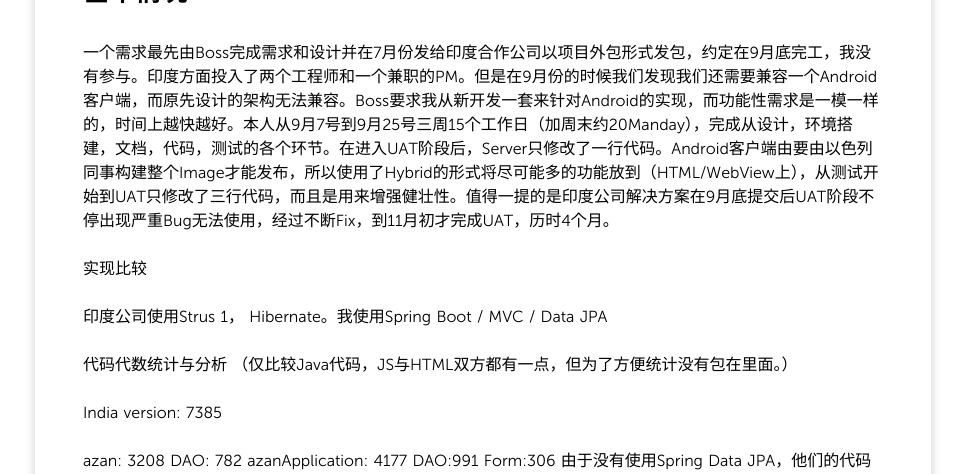
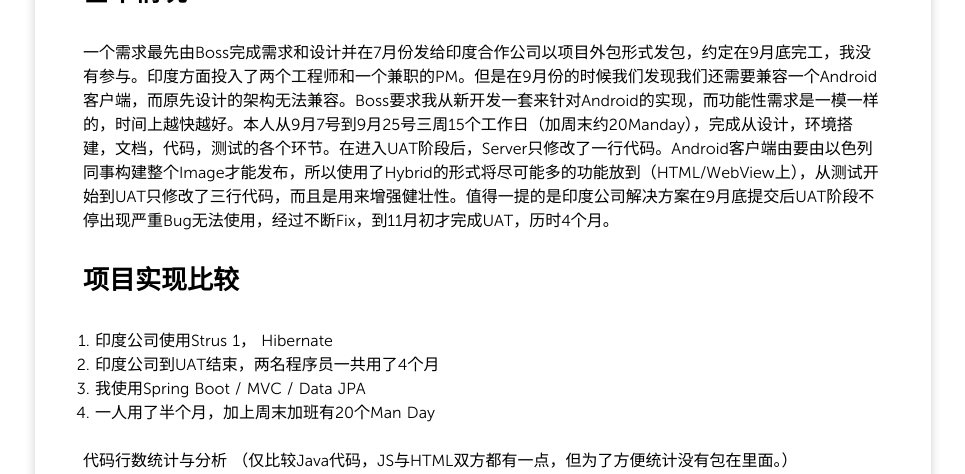
Before and after one commit to dashjim/dashjim.github.com, a Jekyll site: the page built from _posts/2015/2015-11-17-1-to-11-?-The-Factors-That-Cause-Programer-Perform-Differently.md, in a window 1280 px wide and 1400 px high, scrolled down 357 px. Shown: the top 474 px of the window, without its empty margins (157-1122 px from the left). Built offline with Jekyll 4.4.1, drawn with Linux system fonts in a browser that asks for light colours; nearby versions of some CDN libraries; Markdown is read by kramdown in place of the engine named in the settings; comment, search, counter and statistics services are not loaded; some of the changed text lies outside the part shown; grey boxes are pictures that could not be loaded.

Commit message:
Update 2015-11-17-1-to-11-?-The-Factors-That-Cause-Programer-Perform-Differently.md

```diff
--- a/_posts/2015/2015-11-17-1-to-11-?-The-Factors-That-Cause-Programer-Perform-Differently.md
+++ b/_posts/2015/2015-11-17-1-to-11-?-The-Factors-That-Cause-Programer-Perform-Differently.md
@@ -12,56 +12,82 @@
 ## 基本情况
 一个需求最先由Boss完成需求和设计并在7月份发给印度合作公司以项目外包形式发包，约定在9月底完工，我没有参与。印度方面投入了两个工程师和一个兼职的PM。但是在9月份的时候我们发现我们还需要兼容一个Android客户端，而原先设计的架构无法兼容。Boss要求我从新开发一套来针对Android的实现，而功能性需求是一模一样的，时间上越快越好。本人从9月7号到9月25号三周15个工作日（加周末约20Manday），完成从设计，环境搭建，文档，代码，测试的各个环节。在进入UAT阶段后，Server只修改了一行代码。Android客户端由要由以色列同事构建整个Image才能发布，所以使用了Hybrid的形式将尽可能多的功能放到（HTML/WebView上），从测试开始到UAT只修改了三行代码，而且是用来增强健壮性。值得一提的是印度公司解决方案在9月底提交后UAT阶段不停出现严重Bug无法使用，经过不断Fix，到11月初才完成UAT，历时4个月。
 
-实现比较
+## 项目实现比较
 
-印度公司使用Strus 1， Hibernate。我使用Spring Boot / MVC / Data JPA
+1. 印度公司使用Strus 1， Hibernate
+2. 印度公司到UAT结束，两名程序员一共用了4个月
+2. 我使用Spring Boot / MVC / Data JPA
+3. 一人用了半个月，加上周末加班有20个Man Day
 
-代码代数统计与分析 （仅比较Java代码，JS与HTML双方都有一点，但为了方便统计没有包在里面。）
+代码行数统计与分析 （仅比较Java代码，JS与HTML双方都有一点，但为了方便统计没有包在里面。）
 
-India version: 7385
-
+印度版本总代码行数：*7385*
+其中分项统计如下
+'''
 azan: 3208
      DAO: 782
 azanApplication: 4177
      DAO:991
      Form:306
+'''
+统计方法
+![](/media/pic2015/1117-0.png)
+![](/media/pic2015/1117-1.png)
+![](/media/pic2015/1117-2.png)
+
 由于没有使用Spring Data JPA，他们的代码多出了很多DAO,Form相关的代码，这些在我的实现里是没有的。
 
 去除DAO和Form Bean后的代码量: 7385-782-991-306= 5306
 
 
-My version: 3968
-
+我的代码总行数: *3968*
+'''
 PrayerAndroid: 1014
 PrayerWeb:2954
+'''
+统计方法
+![](/media/pic2015/1117-3.png)
+![](/media/pic2015/1117-4.png)
 
+## 结论
 
---------结论 （结论的数据全部使用等于号，有些是为了打字方便，实为约等于）-----
+（结论的计算全部使用等于号，有些是为了打字方便，实为约等于）
 两个项目的总代码行对比，印度公司多写了86％的代码
-7385/3968*100%= 186%
+''' 7385/3968*100%= 186% '''
 
 去除DAO、Form后，印度公司还是多出33％的代码，但是这以经可以归在代码风格，每行长度的误差里了。
-5306/3968*100%=133%
+''' 5306/3968*100%=133% '''
 
-使用更新的框架：
+### 使用更新的框架带来的收益
 使用Strus1＋Hibernate框架相比Spring Boot（MVC/Data JPA）要多写86％的代码。Form Bean多为生成，所以推算使用新的框架可以减少30％以上的工作量（编码和Bug Fix）。
+'''
+7385/（2×22×4）176 = 83Line/ManDay
+3968/20Man Day = 200Line/ManDay
+'''
 
+*考虑到加班因素，此项目中不同程序员的的生产力可以有11倍的差别。*
+'''
+ManDay Rate =　15 : 176＝1:11
+'''
+由于本人在那几个周里每周工作了差不多120个小时，*去掉加班因素（15 ManDay * 3 ＝ 45）后生产力的差别约为1:4*
+'''
+ManDay 45 : 176 = 1 : 4
+'''
+*去除框架不同所至的代码量差别因素后，生产力的差别约为1:2*
+'''
+45 × 1.86 ：176 ＝ 1 ： 2
+'''
+
+这1：2的差距基本上可以归结为
+1. 没有双人协作的沟通成本
+2. 压力下对时间与注意力更高效的管理
+3. 设计与编码经验的差别
+4. 责任心
+
+### 每日代码产量
+虽然总的效率差别达到了11倍之多，但是我们之间的每日代码产量差别不到3倍，考虑到加班因素，我们的日代码产量几乎是一样的。
 7385/（2×22×4）176 = 83Line/ManDay
 3968/20Man Day = 200Line/ManDay
 
-
-考虑到加班因素，此项目中不同程序员的的生产力可以有11倍的差别。
-ManDay Rate =　15 : 176＝1:11
-由于本人在那几个周里每周工作了差不多120个小时，去掉加班因素（15 ManDay * 3 ＝ 45）后生产力的差别约为
-ManDay 45 : 176 = 1 : 4
-去除框架不同所至的代码量差别因素后，生产力的差别约为
-45 × 1.86 ：176 ＝ 1 ： 2
-
-这1：2的差距基本上可以归结为
-没有双人协作的沟通成本
-压力下对时间与注意力更高效的管理
-设计与编码经验的差别
-责任心
-
-加班因素
+## 加班因素
 每周120小时的工作时间差不多是我最高的效率了，再高就会严重损失效率，得不偿失，当时实行的是5-10-7制度。家里建了开发环境，代码两边同步，每天早上4点到6点起床，平均5点，别问我怎么做到的，压力大时，到点就会醒来想项目上的事情，还不如干脆就爬起来干活。晚上6点从单位准时下班，因为实在效率下降，干不动了。回家吃完饭，又有精力可以干到10点。如此重复。加班是自觉的，为报Boss的知遇之恩而已。以前也怕Taobao的的9-9-6，但现在回过来看9-9-6也是小儿科了。
```
